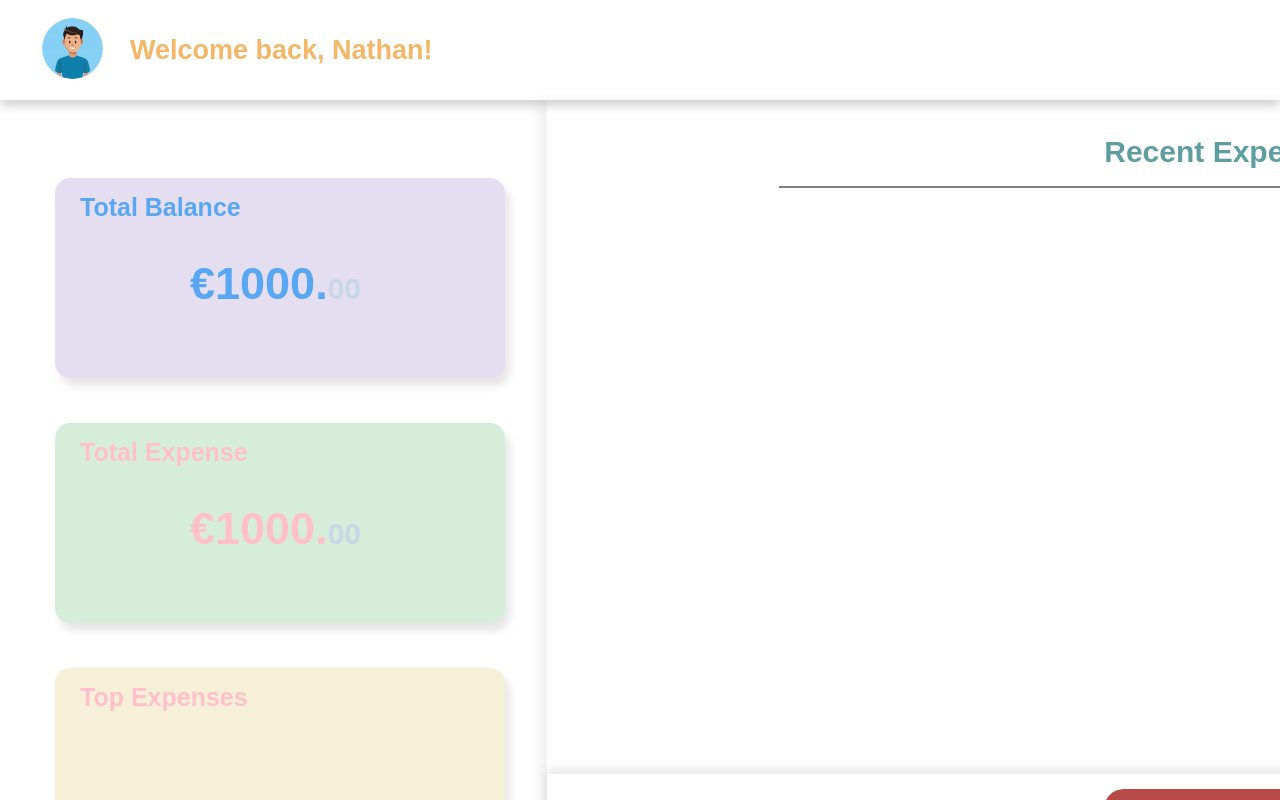
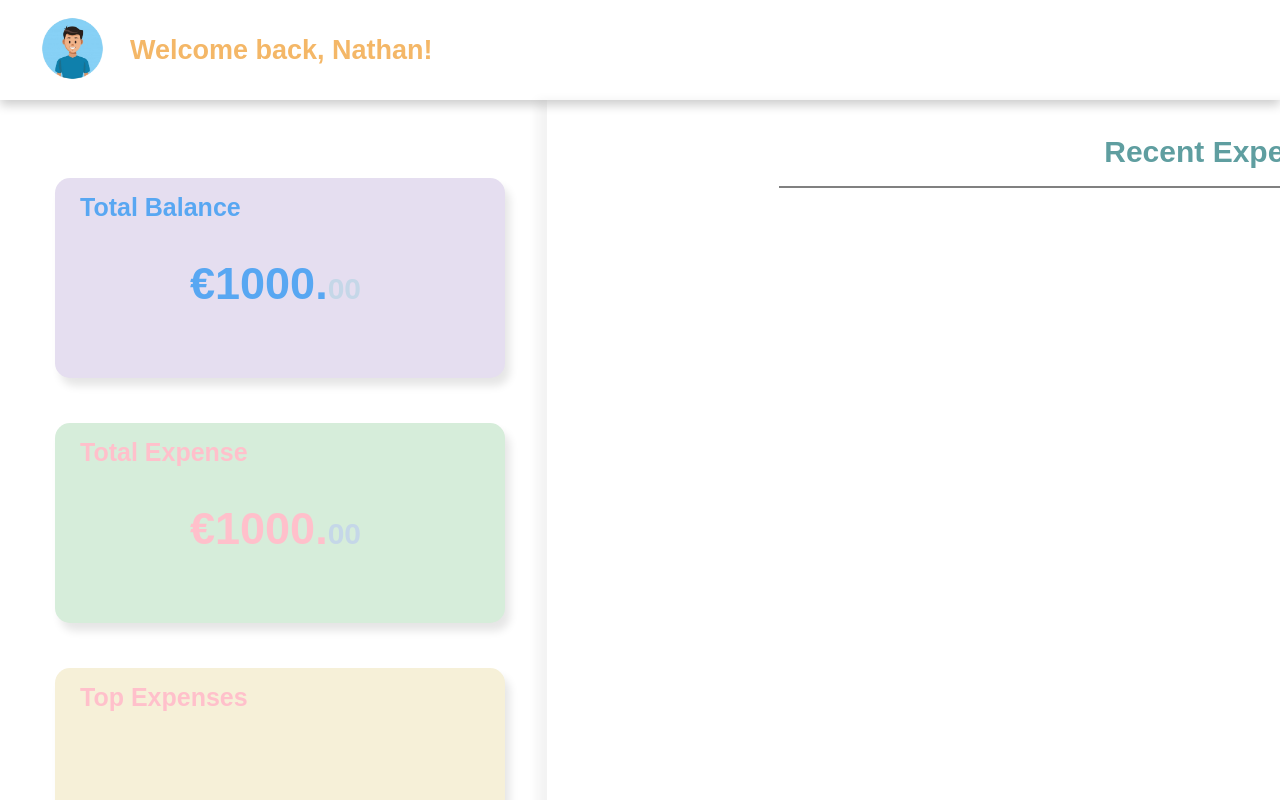
Before and after one commit to Nqthxn/Expense-Tracker, a React (Create React App) app: page / in a window 1280 px wide. Shown: the top 800 px of the page. Built offline with nearby package versions, Linux system fonts and the light colour scheme.

Commit message:
Fixed button functionality

```diff
--- a/src/Styles/button.css
+++ b/src/Styles/button.css
@@ -30,7 +30,3 @@
     font-size: 15px;
     margin-left: 10px;
 }
-.btn-container{
-    position:absolute;
-    z-index: inherit;
-}
--- a/src/Styles/general.css
+++ b/src/Styles/general.css
@@ -37,7 +37,6 @@ html, body{
     top:0;
     left:-10px;
     box-shadow: -10px 0 10px rgba(0, 0, 0, 0.05);
-    z-index: -10;
     height:855px;
 }
 
```
